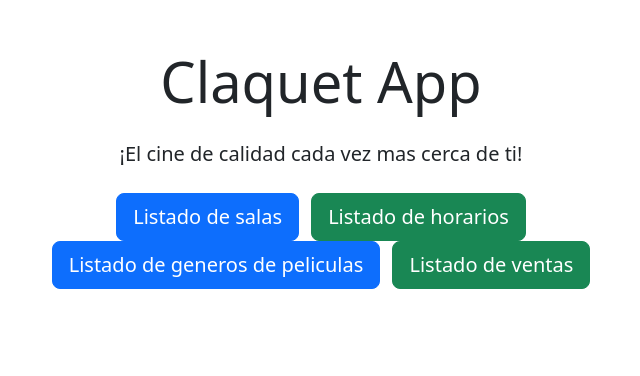
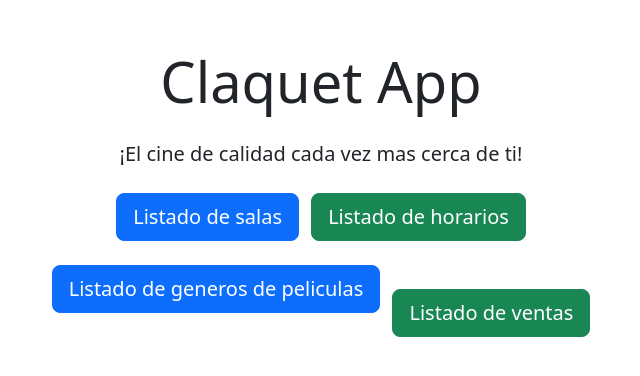
Before and after one commit to HueteDevs/Proyecto_Adecco, a FastAPI app: page / in a window 1280 px wide. Shown: the top 376 px of the page, without its empty margins (319-959 px from the left). Run offline with FastAPI, Linux system fonts and the light colour scheme.

Commit message:
separacion boton listado ventas en home.html

```diff
--- a/app/templates/home.html
+++ b/app/templates/home.html
@@ -15,7 +15,7 @@
                 <a href="/salas" class="btn btn-primary btn-lg me-2">Listado de salas <i class="fa-solid fa-music"></i></a>
                 <a href="/horarios" class="btn btn-success btn-lg">Listado de horarios <i class="fa-solid fa-users"></i></a>
                 <a href="/genres" class="btn btn-primary btn-lg me-2">Listado de generos de peliculas <i class="fa-solid fa-music"></i></a>
-                <a href="/ventas" class="btn btn-success btn-lg">Listado de ventas <i class="fa-solid fa-users"></i></a>
+                <a href="/ventas" class="btn btn-success btn-lg mt-5">Listado de ventas <i class="fa-solid fa-users"></i></a>
             </div><!--faltaría incorporar película... por el momento no es posible-->
         </div>
     </div>
```
